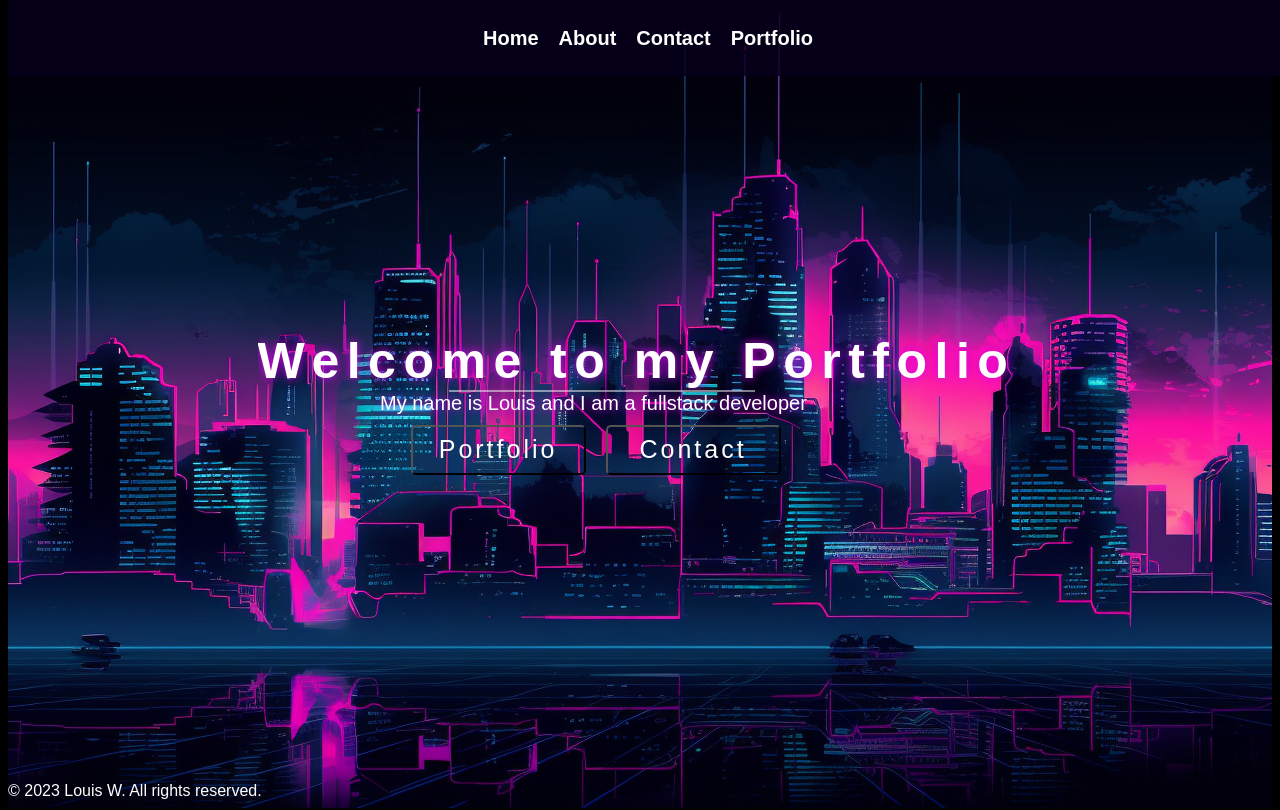
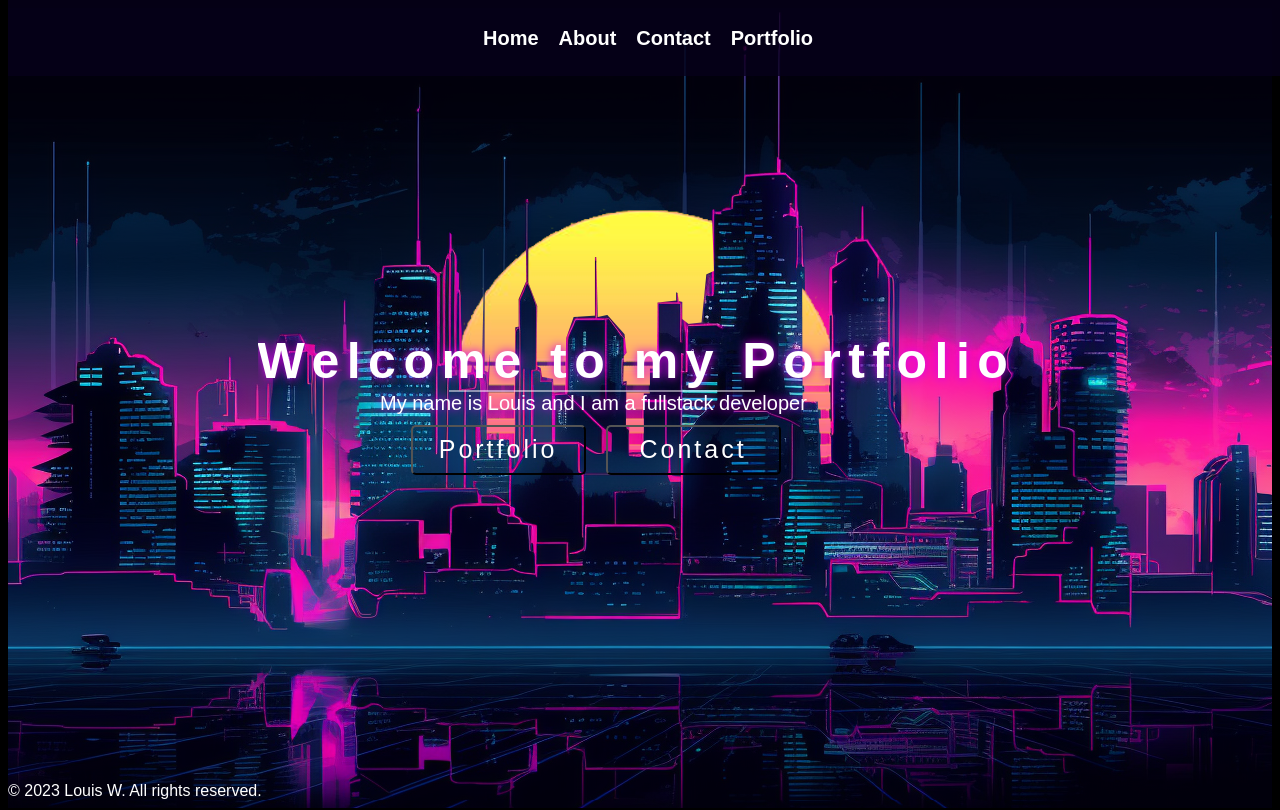
Before and after one commit to LouisWdev/Louis-react-portfolio, a React (Vite) app: page / in a window 1280 px wide. Shown: the top 810 px of the page. Built offline with nearby package versions, Linux system fonts and the light colour scheme.

Commit message:
Changed the background

```diff
--- a/src/Pages/Home.tsx
+++ b/src/Pages/Home.tsx
@@ -6,26 +6,10 @@ import About from "./About";
 import Contact from "./Contact"
 
 //ASSETS
-import BackgroundImg from '../assets/images/HomeBackground.png'
-import Opacity from '../assets/images/opacity.png'
+import BackgroundImg from '../assets/images/HomeBackgroundEdited.png'
 
 //REACT ROUTER
 import { Link } from 'react-router-dom';
-
-const pulse = keyframes`
-  0% {
-    transform: scale(1);
-    opacity: 0.6;
-  }
-  50% {
-    transform: scale(1.1);
-    opacity: 0.3;
-  }
-  100% {
-    transform: scale(1);
-    opacity: 0.6;
-  }
-`;
 
  const Section = styled.div`
       height: 100vh;
@@ -35,22 +19,13 @@ const pulse = keyframes`
       height: 100vh;
       display: flex;
       background-image: url(${BackgroundImg});
-      z-index: 1;
+      z-index: -1;
       justify-content: center;
       align-items: center;
       display: flex;
       background-position: center;
+      opacity: 100%;
  `;
-
-const GlowingMiddle = styled.div`
-  width: 1000px; /* Adjust the size as needed */
-  height: 750px; /* Adjust the size as needed */
-  border-radius: 50%;
-  position: absolute;
-  background: radial-gradient(circle, rgba(167, 74, 255, 0.8) 0%, transparent 100%);
-  animation: ${pulse} 2s infinite;
-  z-index: -1; /* Place it above the background image */
-`;
 
 const typingAnimation = keyframes`
          from { width: 0 }
@@ -74,6 +49,7 @@ const Text = styled.div`
   text-shadow: 0 0 10px rgba(216, 0, 240, 1); /* Text shadow: horizontal-offset vertical-offset blur-radius color */
   font-size: 50px;
   color: #ffffff;
+  margin-top: 10px;
 
   font-size: 50px;
   overflow: hidden;
@@ -82,6 +58,7 @@ const Text = styled.div`
   margin: 0 auto;
   letter-spacing: 0.15em;
   animation: ${typingAnimation} 3.5s steps(40, end), ${blinkCaret} 0.75s step-end infinite;
+  z-index: 1;
 `;
 
 const BreakLine = styled.div`
@@ -89,16 +66,19 @@ const BreakLine = styled.div`
       width: 40%;
       height: 2px; /* Set the height of the separate line */
       background-color: rgba(255, 255, 255, 0.5); /* Color of the separate line */
+      z-index: 1;
 `;
 
 const SubText = styled.div`
      margin-left: 16%;
      background-color: rgba(0, 0, 0, 0); /* Set a transparent background color */
      text-shadow: 0 0 10px rgba(216, 0, 240, 1); /* Text shadow: horizontal-offset vertical-offset blur-radius color */
+     z-index: 1;
      font-size: 20px;
 `;
 
 const BtnPortfolio = styled.button`
+     z-index: 1;
      margin: 10px;
      margin-left: 20%;
      font-size: 25px;
@@ -117,6 +97,7 @@ const BtnPortfolio = styled.button`
 `;
 
 const BtnContact = styled.button`
+     z-index: 1;
      margin: 10px;
      font-size: 25px;
      cursor: pointer;
@@ -139,7 +120,6 @@ const Home = () => {
     <>
     <Section id='Home'>
         <BackgroundSection>
-          <GlowingMiddle />
        <Container>
          <Text>
           Welcome to my Portfolio
@@ -152,7 +132,7 @@ const Home = () => {
                 <BtnPortfolio>Portfolio</BtnPortfolio>
               </Link>
             <BtnContact>Contact</BtnContact>
-       </Container>
+        </Container>
        </BackgroundSection>
       </Section>
        {/*ABOUT ME SECTION*/}
```
Also changed, not shown: src/assets/images/HomeBackgroundEdited.png (added).
